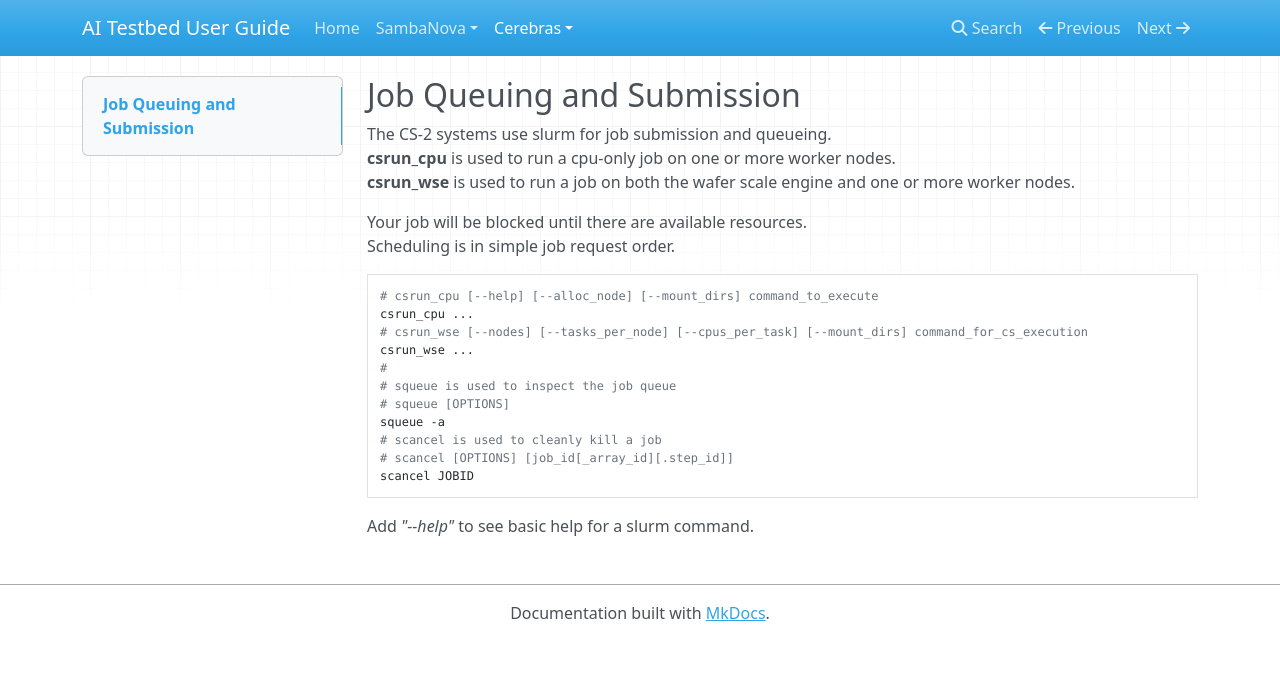
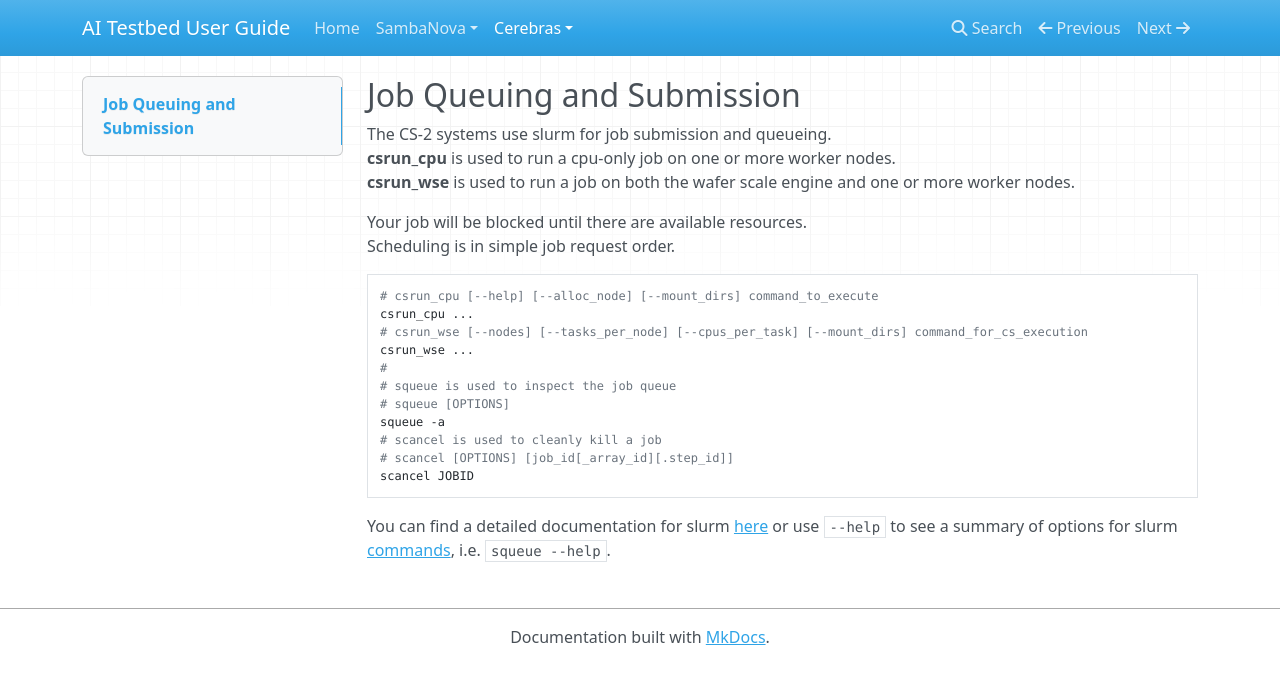
Before and after one commit to argonne-lcf/ai-testbed-userdocs, an MkDocs documentation site: the page built from docs/cerebras/Job-Queuing-and-Submission.md, in a window 1280 px wide. Shown: the top 684 px of the page. Built offline with MkDocs 1.6.1, drawn with Linux system fonts in a browser that asks for light colours; nearby versions of some CDN libraries.

Commit message:
Minor fixes

````diff
--- a/docs/cerebras/Job-Queuing-and-Submission.md
+++ b/docs/cerebras/Job-Queuing-and-Submission.md
@@ -19,4 +19,6 @@ squeue -a
 scancel JOBID
 ```
 
-Add *"--help"* to see basic help for a slurm command.
+You can find a detailed documentation for slurm
+[here](https://slurm.schedmd.com/documentation.html) or use `--help` to see a
+summary of options for slurm [commands](https://slurm.schedmd.com/quickstart.html#commands), i.e. `squeue --help`.
````
Also changed, not shown: docs/cerebras/Example-Programs.md (+1 -1 lines), docs/cerebras/Miscellaneous.md (+8 -8 lines).
